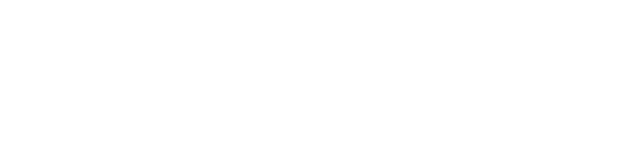
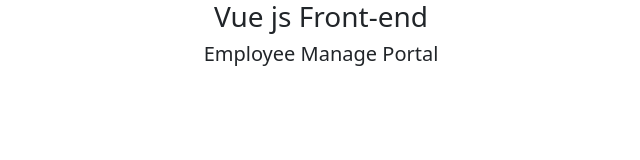
Before and after one commit to jackrobert916/Vue_CRUD, a plain HTML site: page index.html in a window 1280 px wide. Shown: the whole page, without its empty margins (319-959 px from the left). Drawn offline with nearby package versions, Linux system fonts and the light colour scheme.

Commit message:
generate html

```diff
--- a/index.html
+++ b/index.html
@@ -1,8 +1,25 @@
 <!DOCTYPE html>
 <head>
+  <link href="https://cdn.jsdelivr.net/npm/bootstrap@5.2.1/dist/css/bootstrap.min.css" rel="stylesheet"
+    integrity="sha384-iYQeCzEYFbKjA/T2uDLTpkwGzCiq6soy8tYaI1GyVh/UjpbCx/TYkiZhlZB6+fzT" crossorigin="anonymous">
+
+
 
 </head>
 <body>
+  <div id="app">
+    <h3 class="d-flex justify-content-center">
+      Vue js Front-end
+    </h3>
+    <h5 class="d-flex justify-content-center">
+      Employee Manage Portal
+    </h5>
+  </div>
 
+  <script src="variables.js"></script>
+  <script src="https://cdnjs.cloudflare.com/ajax/libs/axios/0.27.2/axios.min.js"></script>
+  <script src="https://unpkg.com/vue@3"></script>
+  <script src="https://unpkg.com/vue-router@4"></script>
+  <script src="https://cdn.jsdelivr.net/npm/bootstrap@5.1.3/dist/js/bootstrap.bundle.min.js" integrity="sha384-ka7Sk0Gln4gmtz2MlQnikT1wXgYsOg+OMhuP+IlRH9sENBO0LRn5q+8nbTov4+1p" crossorigin="anonymous"></script>
 </body>
 </html>
--- /dev/null
+++ b/variables.js
@@ -0,0 +1,4 @@
+const variables = {
+  API_URL: "http://localhost:8080/api/",
+  PHOTO_URL: "http://localhost:8080/PHOTO/",
+};
```
